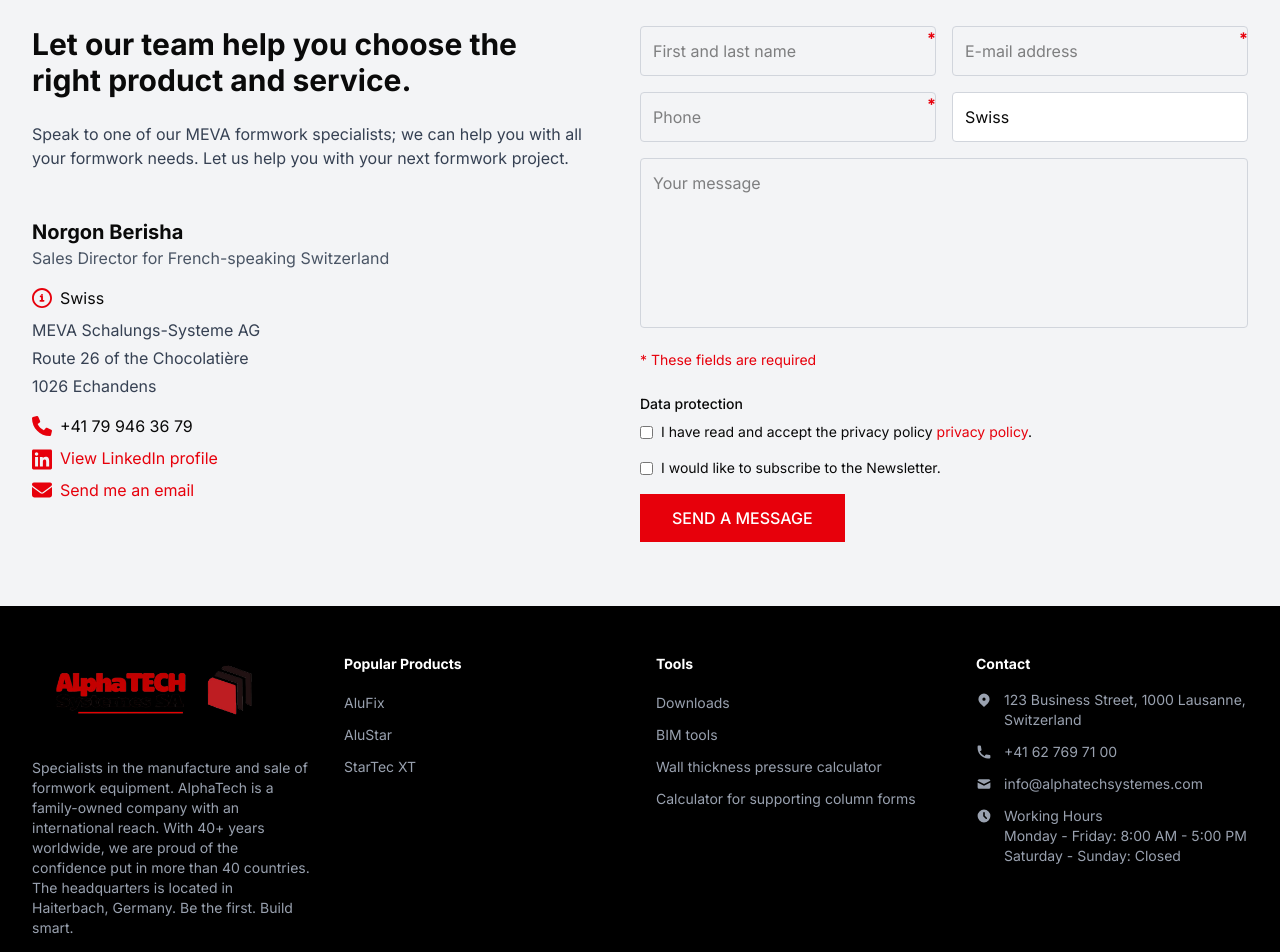
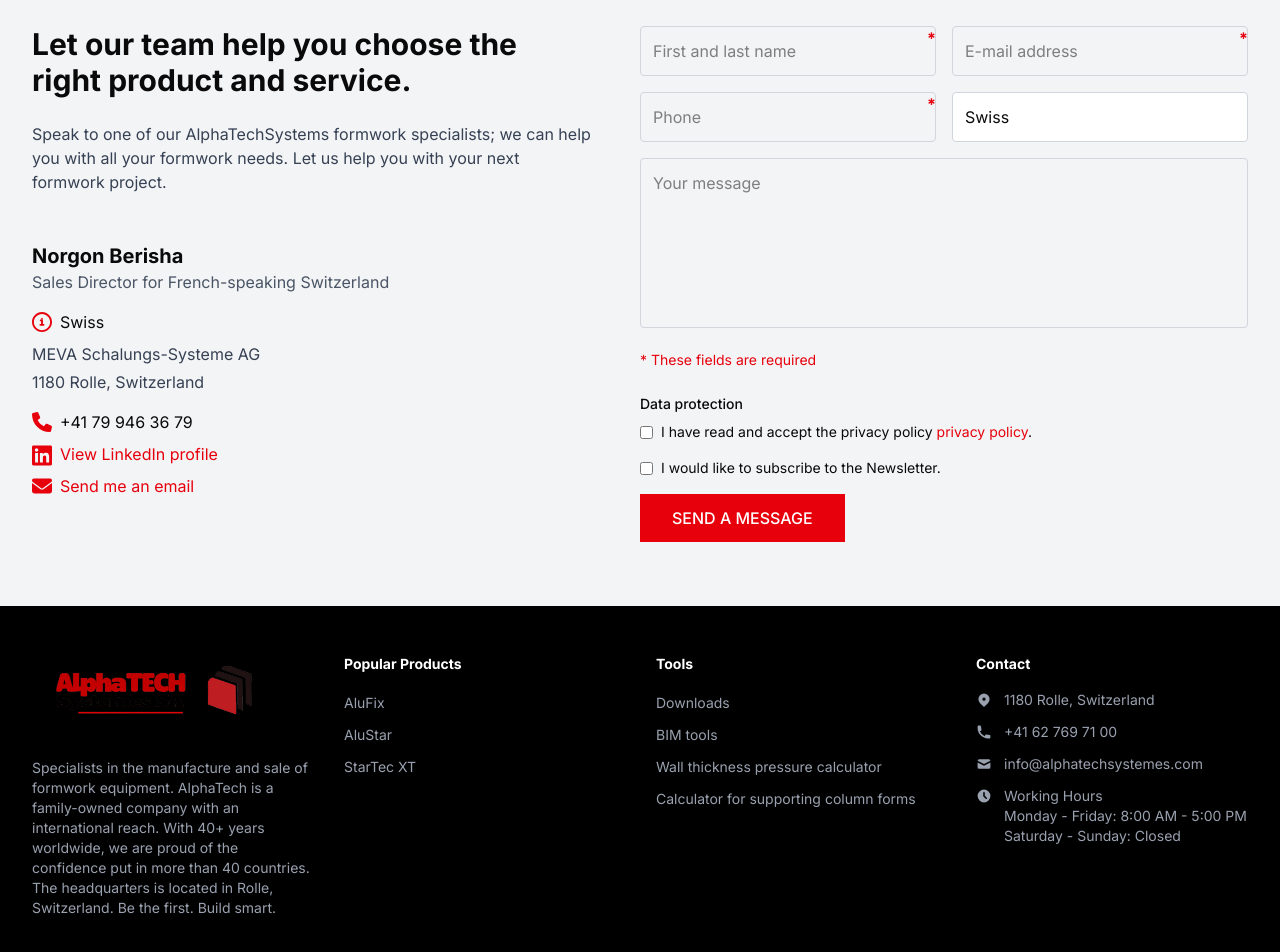
Before and after one commit to arisylafeta/breshka, a Next.js app: page / in a window 1280 px wide. Shown: the part 3320-4272 px from the top of the page. Built offline with nearby package versions, Linux system fonts and the light colour scheme.

Commit message:
change location details

```diff
--- a/src/app/page.tsx
+++ b/src/app/page.tsx
@@ -366,14 +366,13 @@
                          <path d="M256 0C114.6 0 0 114.6 0 256s114.6 256 256 256s256-114.6 256-256S397.4 0 256 0zM256 464c-114.7 0-208-93.31-208-208S141.3 48 256 48s208 93.31 208 208S370.7 464 256 464zM256 152c-13.25 0-24 10.74-24 24c0 13.25 10.75 24 24 24s24-10.75 24-24C280 162.7 269.3 152 256 152zM296 352h-80C202.8 352 192 341.3 192 328c0-13.25 10.75-24 24-24h16v-64H224c-13.25 0-24-10.75-24-24S210.8 192 224 192h32c13.25 0 24 10.75 24 24v88h16c13.25 0 24 10.75 24 24S309.3 352 296 352z"/>
                        </svg>
                      </div>
-                     <span>{t('swiss')}</span>
-                   </div>
+                      <span>{t('swiss')}</span>
+                    </div>
 
-                   <p className="text-gray-700 mb-1">MEVA Schalungs-Systeme AG</p>
-                   <p className="text-gray-700 mb-1">Route 26 of the Chocolatière</p>
-                   <p className="text-gray-700 mb-4">1026 Echandens</p>
+                    <p className="text-gray-700 mb-1">MEVA Schalungs-Systeme AG</p>
+                    <p className="text-gray-700 mb-4">1180 Rolle, Switzerland</p>
 
-                   <div className="flex items-center mb-2">
+                    <div className="flex items-center mb-2">
                      <div className="w-5 h-5 mr-2 flex-shrink-0 text-red-600">
                        <svg xmlns="http://www.w3.org/2000/svg" viewBox="0 0 512 512" className="fill-current">
                          <path d="M511.2 387l-23.25 100.8c-3.266 14.25-15.79 24.22-30.46 24.22C205.2 512 0 306.8 0 54.5c0-14.66 9.969-27.2 24.22-30.45l100.8-23.25C139.7-2.602 154.7 5.018 160.8 18.92l46.52 108.5c5.438 12.78 1.77 27.67-8.98 36.45L144.5 207.1c33.98 69.22 90.26 125.5 159.5 159.5l44.08-53.8c8.688-10.78 23.69-14.51 36.47-8.975l108.5 46.51C506.1 357.2 514.6 372.4 511.2 387z"/>
--- a/src/components/Footer.tsx
+++ b/src/components/Footer.tsx
@@ -107,7 +107,7 @@
                     <svg className="w-4 h-4 text-gray-400 mt-0.5 mr-3 flex-shrink-0" fill="currentColor" viewBox="0 0 20 20" xmlns="http://www.w3.org/2000/svg">
                       <path fillRule="evenodd" d="M5.05 4.05a7 7 0 119.9 9.9L10 18.9l-4.95-4.95a7 7 0 010-9.9zM10 11a2 2 0 100-4 2 2 0 000 4z" clipRule="evenodd" />
                     </svg>
-                    <span className="text-gray-400 text-sm">123 Business Street, 1000 Lausanne, Switzerland</span>
+                    <span className="text-gray-400 text-sm">1180 Rolle, Switzerland</span>
                   </li>
                   <li className="flex items-center">
                     <svg className="w-4 h-4 text-gray-400 mr-3 flex-shrink-0" fill="currentColor" viewBox="0 0 20 20" xmlns="http://www.w3.org/2000/svg">
--- a/src/components/Newsletter.tsx
+++ b/src/components/Newsletter.tsx
@@ -6,7 +6,7 @@
         <div className="container mx-auto px-6">
           <div className="grid md:grid-cols-2 gap-8 items-center">
             <div>
-              <h2 className="text-3xl font-bold mb-4">Subscribe to our MEVA Newsletter</h2>
+              <h2 className="text-3xl font-bold mb-4">Subscribe to our AlphaTechSystems Newsletter</h2>
               <form className="flex mt-8">
                 <input type="email" placeholder="Your e-mail address" className="flex-grow p-3 border border-r-0 border-gray-300 focus:outline-none focus:ring-1 focus:ring-red-500"/>
                 <button type="submit" className="bg-red-600 text-white font-bold py-3 px-8 hover:bg-red-700 transition-colors">SUBSCRIBE</button>
--- a/src/components/Testimonials.tsx
+++ b/src/components/Testimonials.tsx
@@ -4,13 +4,13 @@
 const testimonialItems = [
     {
       imgSrc: 'https://picsum.photos/seed/news/300/200',
-      title: 'MEVA News',
-      text: 'The latest news and press releases from the MEVA Group.',
+      title: 'AlphaTech News',
+      text: 'The latest news and press releases from the AlphaTech Group.',
     },
     {
       imgSrc: 'https://picsum.photos/seed/press/300/200',
-      title: 'Formwork Press',
-      text: 'Current articles from the trade press about MEVA.',
+      title: 'AlphaTech Press',
+      text: 'Current articles from the trade press about AlphaTech.',
     },
     {
       imgSrc: 'https://picsum.photos/seed/surfaces/300/200',
--- a/src/contexts/LanguageContext.tsx
+++ b/src/contexts/LanguageContext.tsx
@@ -76,13 +76,13 @@
 
     // Contact Section
     contactTitle: 'Let our team help you choose the right product and service.',
-    contactDesc: 'Speak to one of our MEVA formwork specialists; we can help you with all your formwork needs. Let us help you with your next formwork project.',
+    contactDesc: 'Speak to one of our AlphaTechSystems formwork specialists; we can help you with all your formwork needs. Let us help you with your next formwork project.',
     salesDirector: 'Sales Director for French-speaking Switzerland',
     viewLinkedIn: 'View LinkedIn profile',
     sendEmail: 'Send me an email',
 
     // Footer translations
-    companyDescription: 'Specialists in the manufacture and sale of formwork equipment. AlphaTech is a family-owned company with an international reach. With 40+ years worldwide, we are proud of the confidence put in more than 40 countries. The headquarters is located in Haiterbach, Germany. Be the first. Build smart.',
+    companyDescription: 'Specialists in the manufacture and sale of formwork equipment. AlphaTech is a family-owned company with an international reach. With 40+ years worldwide, we are proud of the confidence put in more than 40 countries. The headquarters is located in Rolle, Switzerland. Be the first. Build smart.',
     footerPopularProducts: 'Popular Products',
     alphaTechServices: 'AlphaTech Services',
     footerRental: 'Rental',
@@ -276,7 +276,7 @@
     contactFormSend: 'Send Message',
     contactInformation: 'Contact Information',
     contactAddress: 'Address',
-    contactAddressValue: '123 Construction Ave, Building City, 10001',
+    contactAddressValue: '1180 Rolle, Switzerland',
     contactPhone: 'Phone',
     contactPhoneValue: '+41 79 775 7781',
     contactEmailLabel: 'Email',
@@ -353,7 +353,7 @@
 
     // Contact Section
     contactTitle: 'Laissez notre équipe vous aider à choisir le bon produit et service.',
-    contactDesc: 'Parlez à l\'un de nos spécialistes en coffrage MEVA ; nous pouvons vous aider avec tous vos besoins en coffrage. Laissez-nous vous aider avec votre prochain projet de coffrage.',
+    contactDesc: 'Parlez à l\'un de nos spécialistes en coffrage AlphaTechSystems ; nous pouvons vous aider avec tous vos besoins en coffrage. Laissez-nous vous aider avec votre prochain projet de coffrage.',
     salesDirector: 'Directeur des Ventes pour la Suisse Romande',
     viewLinkedIn: 'Voir le profil LinkedIn',
     sendEmail: 'Envoyez-moi un email',
@@ -385,9 +385,9 @@
     wallThicknessCalculator: 'Calculateur de pression d\'épaisseur de mur',
     columnFormsCalculator: 'Calculateur pour formes de colonnes de support',
     footerContact: 'Contact',
-    mevaFormworkSystems: 'MEVA Formwork Systems Ltd',
-    mevaUK: 'MEVA UK',
-    mevaSpain: 'MEVA Spain',
+    alphaTechFormworkSystems: 'AlphaTech Formwork Systems Ltd',
+    alphaTechUK: 'AlphaTech UK',
+    alphaTechSpain: 'AlphaTech Spain',
     international: 'International',
     allRightsReserved: 'Tous droits réservés.',
     terms: 'Conditions',
@@ -656,7 +656,7 @@
 
     // Contact Section
     contactTitle: 'Lassen Sie unser Team Ihnen helfen, das richtige Produkt und den richtigen Service zu wählen.',
-    contactDesc: 'Sprechen Sie mit einem unserer MEVA-Schalungsspezialisten; wir können Ihnen bei allen Ihren Schalungsbedürfnissen helfen. Lassen Sie uns Ihnen bei Ihrem nächsten Schalungsprojekt helfen.',
+    contactDesc: 'Sprechen Sie mit einem unserer AlphaTechSystems-Schalungsspezialisten; wir können Ihnen bei allen Ihren Schalungsbedürfnissen helfen. Lassen Sie uns Ihnen bei Ihrem nächsten Schalungsprojekt helfen.',
     salesDirector: 'Verkaufsleiter für die französischsprachige Schweiz',
     viewLinkedIn: 'LinkedIn-Profil anzeigen',
     sendEmail: 'Senden Sie mir eine E-Mail',
@@ -673,7 +673,7 @@
     sendMessage: 'Nachricht senden',
 
     // Footer translations
-    companyDescription: 'Spezialisten in der Herstellung und dem Verkauf von Schalungsausrüstung. AlphaTech ist ein Familienunternehmen mit internationaler Reichweite. Mit über 40 Jahren weltweit sind wir stolz auf das Vertrauen in mehr als 40 Ländern. Der Hauptsitz befindet sich in Haiterbach, Deutschland. Seien Sie die Ersten. Bauen Sie intelligent.',
+    companyDescription: 'Specialisten in der Herstellung und dem Verkauf von Schalungsausrüstung. AlphaTech ist ein Familienunternehmen mit internationaler Reichweite. Mit über 40 Jahren weltweit sind wir stolz auf das Vertrauen in mehr als 40 Ländern. Der Hauptsitz befindet sich in Haiterbach, Deutschland. Seien Sie die Ersten. Bauen Sie intelligent.',
     footerPopularProducts: 'Beliebte Produkte',
     alphaTechServices: 'AlphaTech Services',
     footerRental: 'Vermietung',
@@ -688,9 +688,9 @@
     wallThicknessCalculator: 'Wanddicken-Druckrechner',
     columnFormsCalculator: 'Rechner für Stützenschalungen',
     footerContact: 'Kontakt',
-    mevaFormworkSystems: 'MEVA Formwork Systems Ltd',
-    mevaUK: 'MEVA UK',
-    mevaSpain: 'MEVA Spain',
+    alphaTechFormworkSystems: 'AlphaTech Formwork Systems Ltd',
+    alphaTechUK: 'AlphaTech UK',
+    alphaTechSpain: 'AlphaTech Spain',
     international: 'International',
     allRightsReserved: 'Alle Rechte vorbehalten.',
     terms: 'Bedingungen',
```
